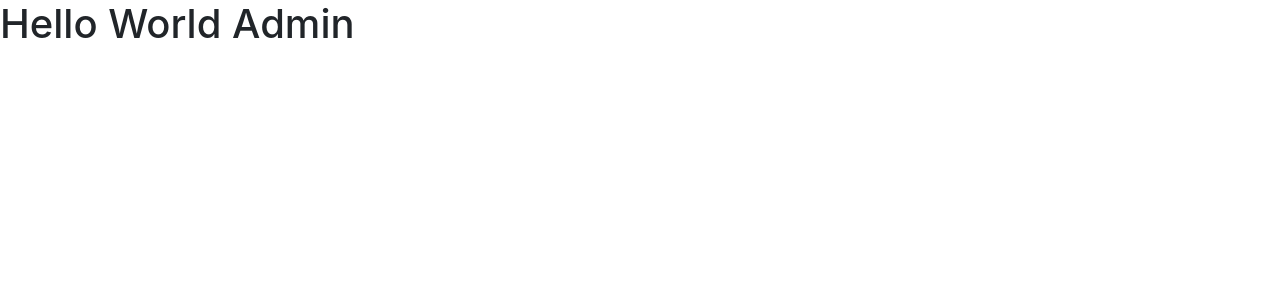
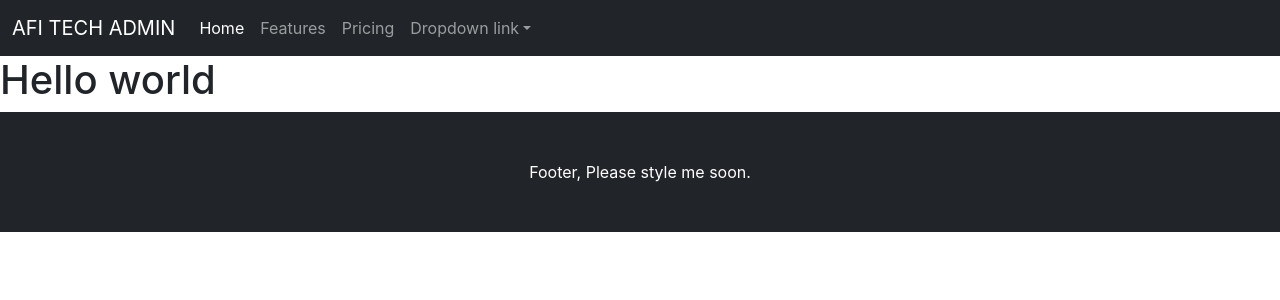
Before and after one commit to IslandTeki18/afitech-admin, a React (Create React App) app: page / in a window 1280 px wide. Shown: the top 300 px of the page. Built offline with nearby package versions, Linux system fonts and the light colour scheme.

Commit message:
Task: Built Header and Footer Components

```diff
--- a/package.json
+++ b/package.json
@@ -6,11 +6,12 @@
     "@testing-library/jest-dom": "^5.11.4",
     "@testing-library/react": "^11.1.0",
     "@testing-library/user-event": "^12.1.10",
-    "bootstrap": "^5.1.2",
+    "bootstrap": "^5.1.3",
     "react": "^17.0.2",
     "react-dom": "^17.0.2",
     "react-router-dom": "^5.3.0",
     "react-scripts": "4.0.3",
+    "sass": "^1.44.0",
     "web-vitals": "^1.0.1"
   },
   "scripts": {
--- a/public/index.html
+++ b/public/index.html
@@ -1,23 +1,28 @@
 <!DOCTYPE html>
 <html lang="en">
+
 <head>
   <meta charset="utf-8" />
   <link rel="icon" href="%PUBLIC_URL%/favicon.ico" />
   <meta name="viewport" content="width=device-width, initial-scale=1" />
   <meta name="theme-color" content="#000000" />
-    <meta
-      name="description"
-      content="Web site created using create-react-app"
-    />
+  <meta name="description" content="Web site created using create-react-app" />
   <link rel="apple-touch-icon" href="%PUBLIC_URL%/logo192.png" />
 
   <link rel="manifest" href="%PUBLIC_URL%/manifest.json" />
 
   <title>AFI Tech Admin</title>
 </head>
+
 <body>
   <noscript>You need to enable JavaScript to run this app.</noscript>
   <div id="root"></div>
+  <script src="https://cdn.jsdelivr.net/npm/@popperjs/core@2.9.2/dist/umd/popper.min.js"
+    integrity="sha384-IQsoLXl5PILFhosVNubq5LC7Qb9DXgDA9i+tQ8Zj3iwWAwPtgFTxbJ8NT4GN1R8p"
+    crossorigin="anonymous"></script>
+  <script src="https://cdn.jsdelivr.net/npm/bootstrap@5.0.2/dist/js/bootstrap.min.js"
+    integrity="sha384-cVKIPhGWiC2Al4u+LWgxfKTRIcfu0JTxR+EQDz/bgldoEyl4H0zUF0QKbrJ0EcQF"
+    crossorigin="anonymous"></script>
+</body>
 
-  </body>
 </html>
--- a/src/App.js
+++ b/src/App.js
@@ -1,9 +1,20 @@
+import { BrowserRouter as Router, Route } from "react-router-dom";
+import Header from "./app/header/Header";
+import Footer from "./app/footer/Footer";
+
 function App() {
-  return (
-    <div>
-      <h1>Hello World Admin</h1>
-    </div>
-  );
+
+  // TODO: If the user is logged out then only show the login screen and nothing else.
+  // TODO: Have a redirect that if the user isn't logged in it'll redirect them to the Login Page
+    return (
+        <Router>
+            <Header />
+            <main>
+                <h1>Hello world</h1>
+            </main>
+            <Footer />
+        </Router>
+    );
 }
 
 export default App;
--- /dev/null
+++ b/src/app/footer/Footer.jsx
@@ -0,0 +1,15 @@
+import React from "react";
+
+const Footer = () => {
+    return (
+        <footer className="footer bg-dark py-5">
+            <div className="container-fluid g-0 text-white">
+                <div className="d-flex justify-content-center align-items-center">
+                    Footer, Please style me soon.
+                </div>
+            </div>
+        </footer>
+    );
+};
+
+export default Footer;
--- /dev/null
+++ b/src/app/header/Header.jsx
@@ -0,0 +1,87 @@
+import React from "react";
+import "./Header.scss";
+
+const Header = () => {
+    return (
+        <div className="rsHeader">
+            <nav className="navbar navbar-expand-lg navbar-dark bg-dark">
+                <div className="container-fluid">
+                    <a className="navbar-brand" href="/">
+                        AFI TECH ADMIN
+                    </a>
+                    <button
+                        className="navbar-toggler"
+                        type="button"
+                        data-bs-toggle="collapse"
+                        data-bs-target="#navbarNavDropdown"
+                        aria-controls="navbarNavDropdown"
+                        aria-expanded="false"
+                        aria-label="Toggle navigation"
+                    >
+                        <span className="navbar-toggler-icon"></span>
+                    </button>
+                    <div
+                        className="collapse navbar-collapse"
+                        id="navbarNavDropdown"
+                    >
+                        <ul className="navbar-nav">
+                            <li className="nav-item">
+                                <a
+                                    className="nav-link active"
+                                    aria-current="page"
+                                    href="!#"
+                                >
+                                    Home
+                                </a>
+                            </li>
+                            <li className="nav-item">
+                                <a className="nav-link" href="#">
+                                    Features
+                                </a>
+                            </li>
+                            <li className="nav-item">
+                                <a className="nav-link" href="#">
+                                    Pricing
+                                </a>
+                            </li>
+                            <li className="nav-item dropdown">
+                                <a
+                                    className="nav-link dropdown-toggle"
+                                    href="!#"
+                                    id="navbarDropdownMenuLink"
+                                    role="button"
+                                    data-bs-toggle="dropdown"
+                                    aria-expanded="false"
+                                >
+                                    Dropdown link
+                                </a>
+                                <ul
+                                    className="dropdown-menu"
+                                    aria-labelledby="navbarDropdownMenuLink"
+                                >
+                                    <li>
+                                        <a className="dropdown-item" href="!#">
+                                            Action
+                                        </a>
+                                    </li>
+                                    <li>
+                                        <a className="dropdown-item" href="!#">
+                                            Another action
+                                        </a>
+                                    </li>
+                                    <li>
+                                        <a className="dropdown-item" href="#">
+                                            Something else here
+                                        </a>
+                                    </li>
+                                </ul>
+                            </li>
+                        </ul>
+                    </div>
+                </div>
+            </nav>
+        </div>
+    );
+};
+
+export default Header;
```
Also changed, not shown: src/app/footer/Footer.scss (added), src/app/header/Header.scss (added), 2 other files (tests, documents, lock files or other folders). Lines whose indentation alone changed are shown as unchanged.
